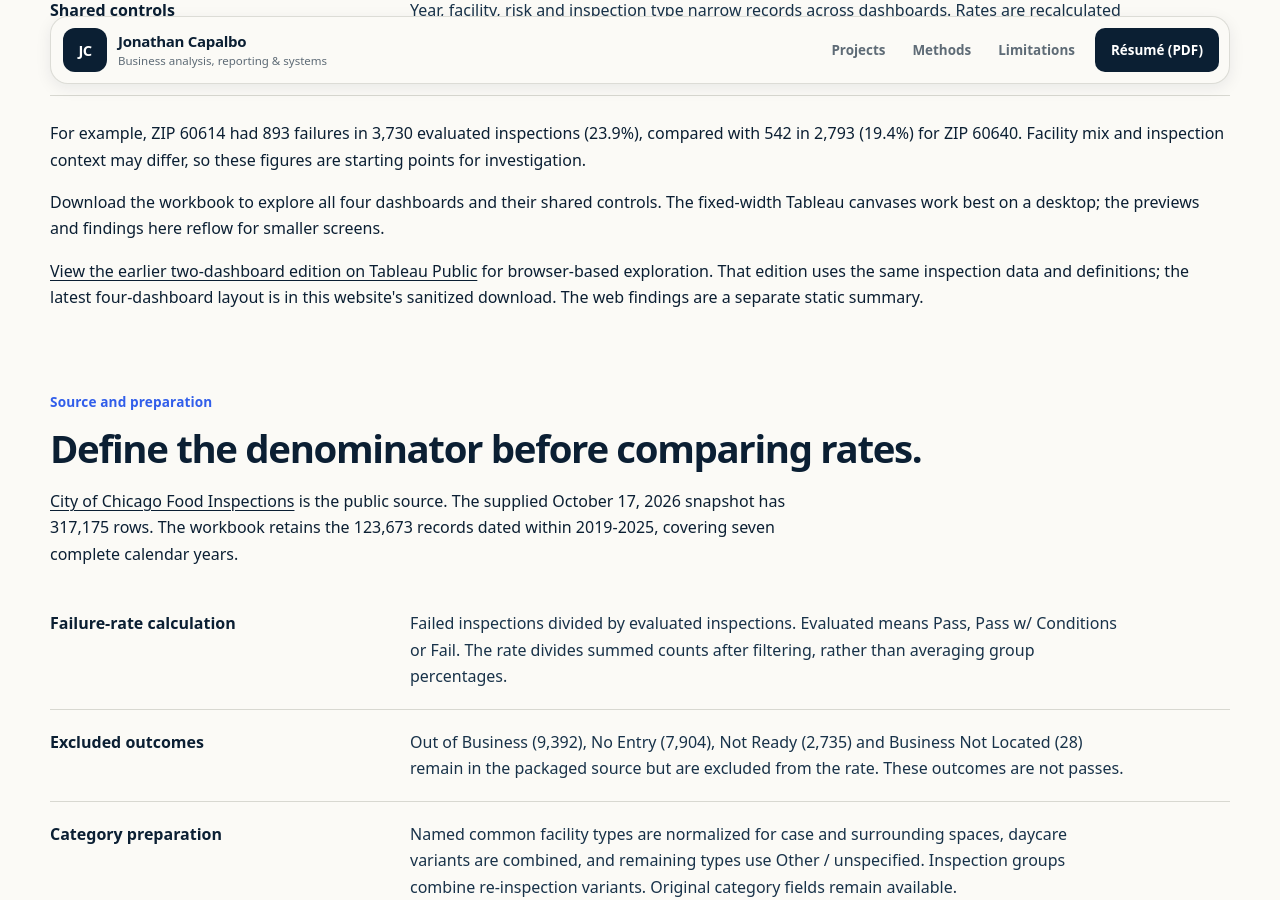
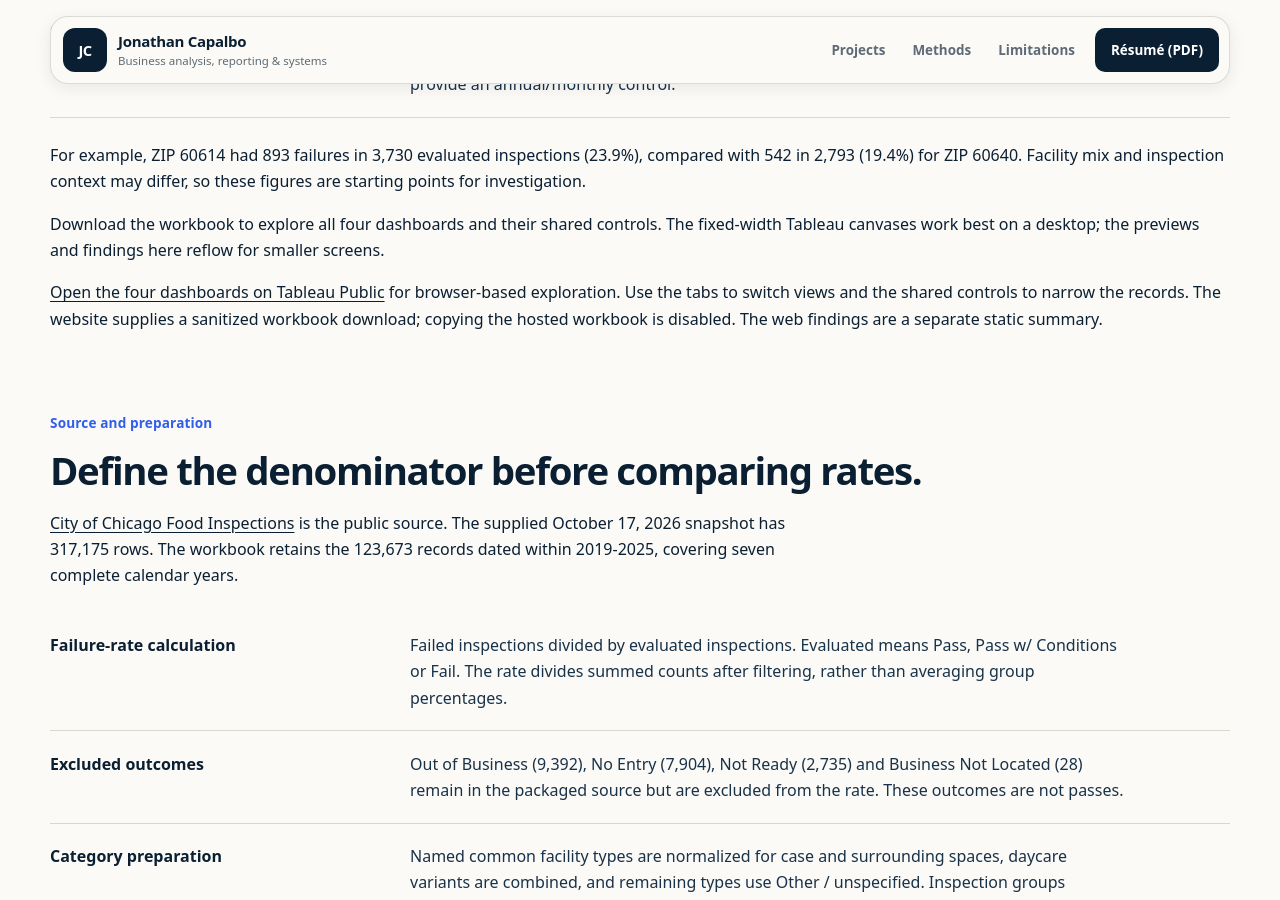
Before and after one commit to jon314159/JonathanCapalbo.me, a Jekyll site: the page chicago-food-inspections.html, which Jekyll copies as it is, in a window 1280 px wide and 900 px high, scrolled down 6529 px. Built offline with Jekyll 4.4.1, drawn with Linux system fonts in a browser that asks for light colours; some of the changed text lies outside the part shown.

Commit message:
Link current Chicago Tableau dashboards

```diff
--- a/chicago-food-inspections.html
+++ b/chicago-food-inspections.html
@@ -38,7 +38,8 @@
         <p class="case-lede">How do inspection failure rates differ by location, facility type and recorded risk level, and how did those patterns change from 2019 through 2025?</p>
         <p>I developed four Tableau dashboards using real-world City of Chicago food inspection records for an academic team project. The views move from establishments to risk and inspection context, geography, then citywide trends and outcomes. Our team presentation is upcoming.</p>
         <div class="button-row">
-          <a class="button button-primary" href="#findings">Read the findings</a>
+          <a class="button button-primary" href="https://public.tableau.com/app/profile/jonathan.capalbo/viz/Chicago_Food_Inspections_17926114522930/3Geography">Open dashboards on Tableau Public</a>
+          <a class="button button-secondary" href="#findings">Read the findings</a>
           <a class="button button-secondary" href="downloads/Chicago_Food_Inspections.twbx" download>Download Tableau workbook (5.7 MB)</a>
         </div>
       </div>
@@ -145,7 +146,7 @@
       </dl>
       <p>For example, ZIP 60614 had 893 failures in 3,730 evaluated inspections (23.9%), compared with 542 in 2,793 (19.4%) for ZIP 60640. Facility mix and inspection context may differ, so these figures are starting points for investigation.</p>
       <p>Download the workbook to explore all four dashboards and their shared controls. The fixed-width Tableau canvases work best on a desktop; the previews and findings here reflow for smaller screens.</p>
-      <p><a href="https://public.tableau.com/app/profile/jonathan.capalbo/viz/Chicago_Food_Inspections/1Overviewandgeography">View the earlier two-dashboard edition on Tableau Public</a> for browser-based exploration. That edition uses the same inspection data and definitions; the latest four-dashboard layout is in this website's sanitized download. The web findings are a separate static summary.</p>
+      <p><a href="https://public.tableau.com/app/profile/jonathan.capalbo/viz/Chicago_Food_Inspections_17926114522930/3Geography">Open the four dashboards on Tableau Public</a> for browser-based exploration. Use the tabs to switch views and the shared controls to narrow the records. The website supplies a sanitized workbook download; copying the hosted workbook is disabled. The web findings are a separate static summary.</p>
     </section>
     <section class="section chicago-methods" id="methods" aria-labelledby="methods-title">
       <p class="eyebrow">Source and preparation</p>
--- a/downloads/Chicago_Food_Inspections_Validation.json
+++ b/downloads/Chicago_Food_Inspections_Validation.json
@@ -206,6 +206,6 @@
   ],
   "native_rendering_environment": "Tableau Desktop 2026.2; all four dashboards opened on 2026-10-21. Establishments and trends previews exported; risk/context and geography previews captured in presentation mode.",
   "native_interaction_scope": "This website update checked native rendering and workbook structure; it does not repeat every source-project filter interaction.",
-  "tableau_public_url": "https://public.tableau.com/app/profile/jonathan.capalbo/viz/Chicago_Food_Inspections/1Overviewandgeography",
-  "tableau_public_version": "Earlier two-dashboard edition, checked 2026-10-21; latest four-dashboard edition supplied by website download."
+  "tableau_public_url": "https://public.tableau.com/app/profile/jonathan.capalbo/viz/Chicago_Food_Inspections_17926114522930/3Geography",
+  "tableau_public_version": "Four-dashboard edition published 2026-10-21, with dashboard tabs enabled. Hosted workbook copying is disabled; the website supplies the sanitized workbook download."
 }
```
Also changed, not shown: README.md.
